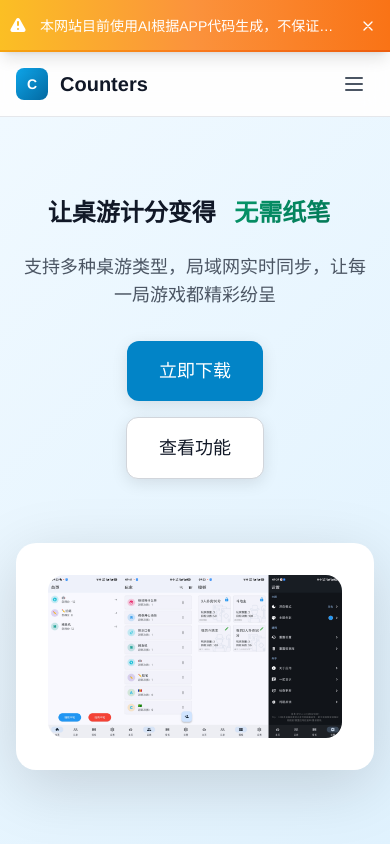
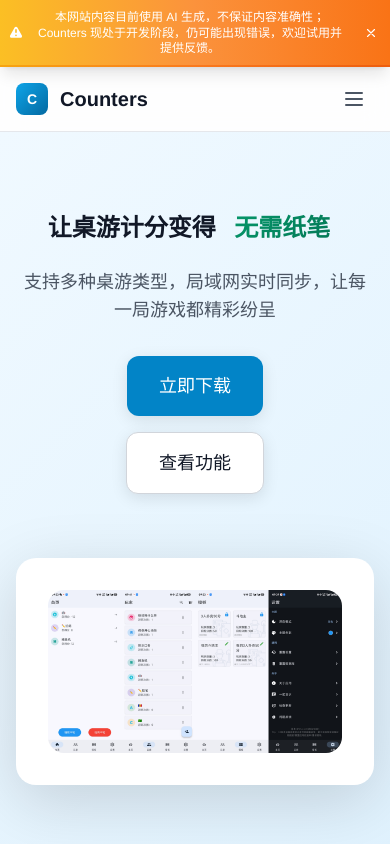
Before and after one commit to youzhiran/counters-web, a Nuxt app: page / in a window 390 px wide. Shown: the top 844 px of the page. Built offline with nearby package versions, Linux system fonts and the light colour scheme.

Commit message:
横幅调整

```diff
--- a/components/NotificationBanner.vue
+++ b/components/NotificationBanner.vue
@@ -14,12 +14,12 @@
       class="fixed top-0 left-0 right-0 bg-gradient-to-r from-amber-400 via-orange-400 to-orange-500 text-white shadow-lg z-[9999]"
     >
       <div class="container-apple">
-        <div class="flex items-center justify-between py-3 sm:py-4">
+        <div class="flex items-center justify-between py-3 sm:py-4 gap-3">
           <!-- 通知内容 -->
-          <div class="flex items-center space-x-3 flex-1 min-w-0">
+          <div class="flex items-center space-x-2 sm:space-x-3 flex-1 min-w-0">
             <!-- 警告图标 -->
             <div class="flex-shrink-0">
-              <svg class="w-5 h-5 sm:w-6 sm:h-6" fill="currentColor" viewBox="0 0 20 20">
+              <svg class="w-4 h-4 sm:w-5 sm:h-5 md:w-6 md:h-6" fill="currentColor" viewBox="0 0 20 20">
                 <path
                   fill-rule="evenodd"
                   d="M8.257 3.099c.765-1.36 2.722-1.36 3.486 0l5.58 9.92c.75 1.334-.213 2.98-1.742 2.98H4.42c-1.53 0-2.493-1.646-1.743-2.98l5.58-9.92zM11 13a1 1 0 11-2 0 1 1 0 012 0zm-1-8a1 1 0 00-1 1v3a1 1 0 002 0V6a1 1 0 00-1-1z"
@@ -30,7 +30,7 @@
 
             <!-- 通知文本 -->
             <div class="flex-1 min-w-0">
-              <p class="text-sm sm:text-base font-medium text-center sm:text-left truncate sm:whitespace-normal">
+              <p class="text-xs sm:text-sm md:text-base font-medium text-center sm:text-left">
                 {{ message }}
               </p>
             </div>
@@ -40,11 +40,11 @@
           <button
             v-if="closable"
             @click="closeBanner"
-            class="flex-shrink-0 ml-3 sm:ml-4 p-1.5 rounded-lg hover:bg-white/20 focus:bg-white/20 focus:outline-none focus:ring-2 focus:ring-white/50 transition-all duration-200"
+            class="flex-shrink-0 p-1 sm:p-1.5 rounded-lg hover:bg-white/20 focus:bg-white/20 focus:outline-none focus:ring-2 focus:ring-white/50 transition-all duration-200"
             aria-label="关闭通知横幅"
             title="关闭通知"
           >
-            <svg class="w-4 h-4 sm:w-5 sm:h-5" fill="none" stroke="currentColor" viewBox="0 0 24 24">
+            <svg class="w-3.5 h-3.5 sm:w-4 sm:h-4 md:w-5 md:h-5" fill="none" stroke="currentColor" viewBox="0 0 24 24">
               <path
                 stroke-linecap="round"
                 stroke-linejoin="round"
@@ -69,7 +69,7 @@ interface Props {
 }
 
 const props = withDefaults(defineProps<Props>(), {
-  message: '本网站目前使用AI根据APP代码生成，不保证内容正确性；Counters 现处于开发阶段，仍可能出现错误，欢迎试用并提供反馈。',
+  message: '本网站内容目前使用 AI 生成，不保证内容准确性；Counters 现处于开发阶段，仍可能出现错误，欢迎试用并提供反馈。',
   closable: true
 })
 
@@ -144,9 +144,38 @@ defineExpose({
   }
 }
 
+/* 超小屏幕优化 */
+@media (max-width: 360px) {
+  .container-apple {
+    @apply px-1.5;
+  }
+}
+
 /* 增强关闭按钮的可访问性 */
 button:focus {
   outline: 2px solid rgba(255, 255, 255, 0.5);
   outline-offset: 2px;
 }
+
+/* 确保文本在移动设备上有足够的行高和换行 */
+@media (max-width: 640px) {
+  p {
+    line-height: 1.4;
+    white-space: normal;
+    word-break: break-word;
+    hyphens: auto;
+  }
+}
+
+/* 优化移动端的垂直间距 */
+@media (max-width: 480px) {
+  .flex.justify-between {
+    @apply py-2.5;
+  }
+
+  p {
+    font-size: 0.75rem;
+    line-height: 1.3;
+  }
+}
 </style>
```
